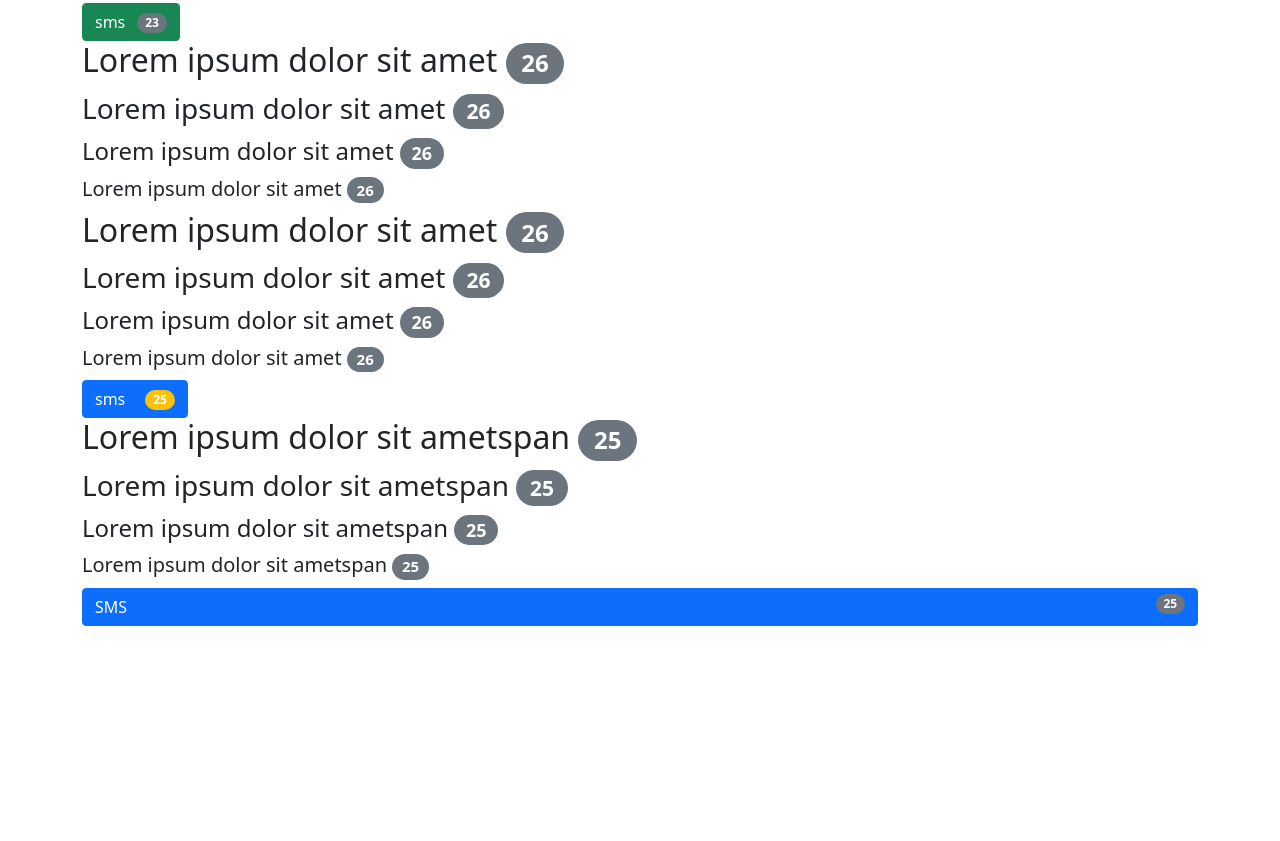
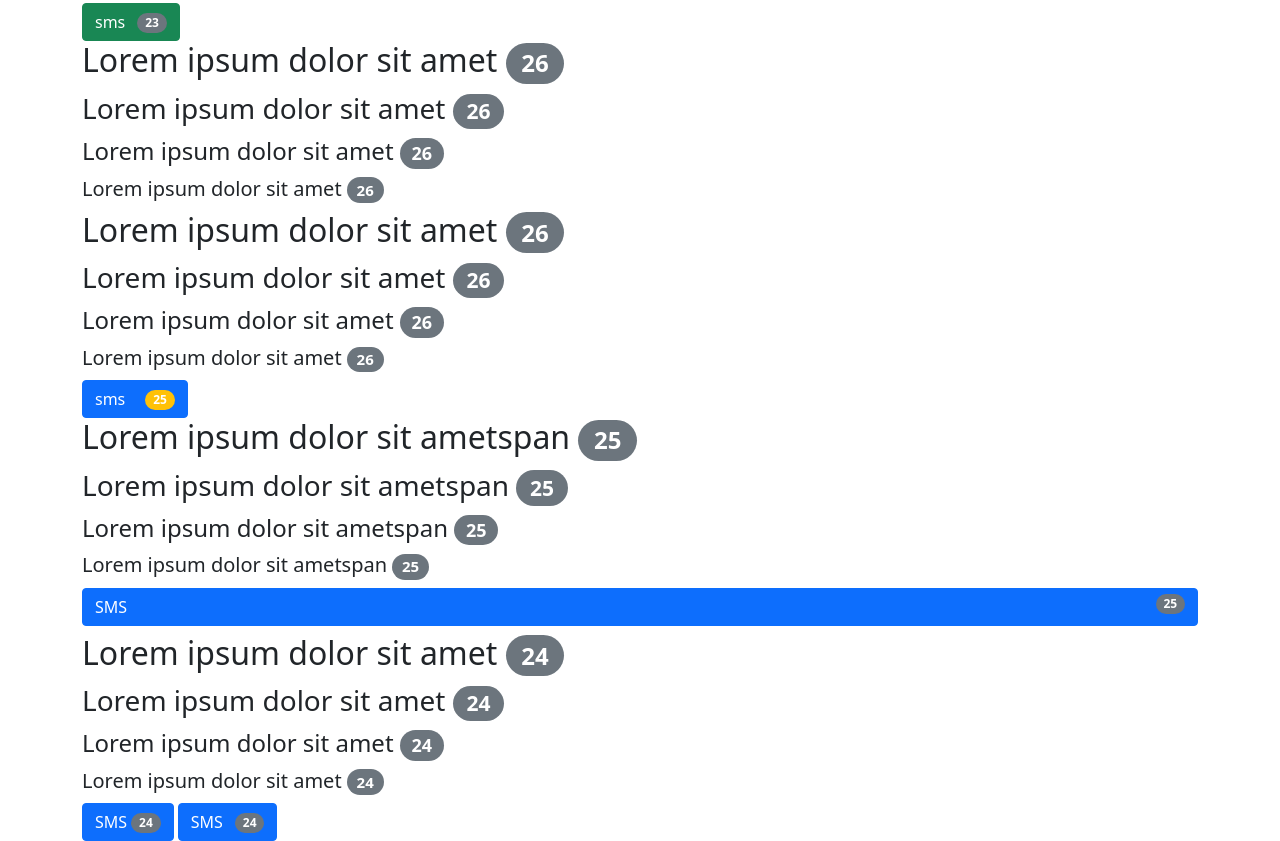
Before and after one commit to TheCreativeMind77/bootstrap_badge, a plain HTML site: page index.html in a window 1280 px wide. Shown: the part 1462-2303 px from the top of the page. Before the commit the page ends 2088 px from the top, so only its background shows below. Drawn offline with nearby package versions, Linux system fonts and the light colour scheme.

Commit message:
10th commit

```diff
--- a/index.html
+++ b/index.html
@@ -136,8 +136,17 @@
     </div>
 
 
+    <div class="container mt-2">
+        <h2>Lorem ipsum dolor sit amet <span class="badge bg-secondary rounded-pill">24</span></h2>
+        <h3>Lorem ipsum dolor sit amet <span class="badge bg-secondary rounded-pill">24</span></h3>
+        <h4>Lorem ipsum dolor sit amet <span class="badge bg-secondary rounded-pill">24</span></h4>
+        <h5>Lorem ipsum dolor sit amet <span class="badge bg-secondary rounded-pill">24</span></h5>
+    </div>
 
-
+    <div class="container mt-2">
+        <button class="btn btn-primary">SMS <span class="badge bg-secondary rounded-pill">24</span></button>
+        <button class="btn btn-primary">SMS <span class="badge bg-secondary rounded-pill ms-2">24</span></button>
+    </div>
 
 
     <script src="https://cdn.jsdelivr.net/npm/bootstrap@5.0.2/dist/js/bootstrap.bundle.min.js" integrity="sha384-MrcW6ZMFYlzcLA8Nl+NtUVF0sA7MsXsP1UyJoMp4YLEuNSfAP+JcXn/tWtIaxVXM" crossorigin="anonymous"></script>
```
